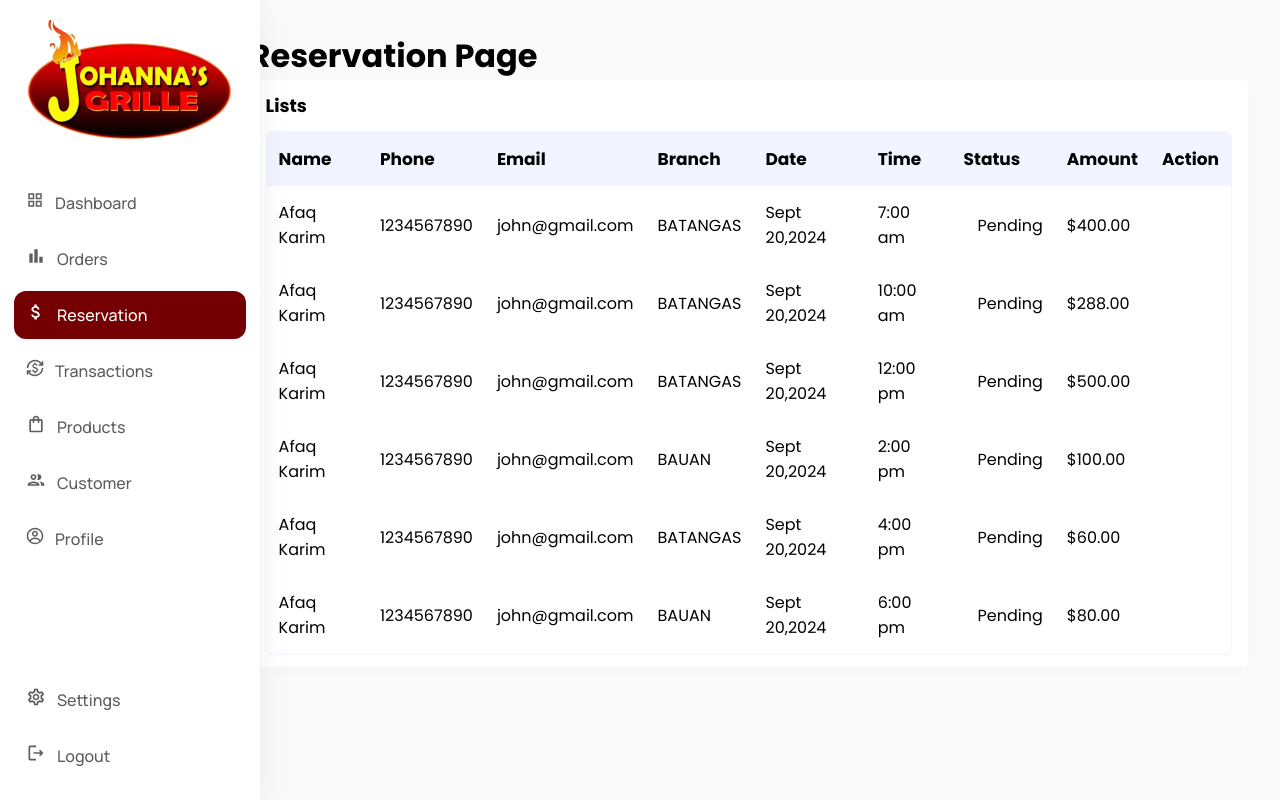
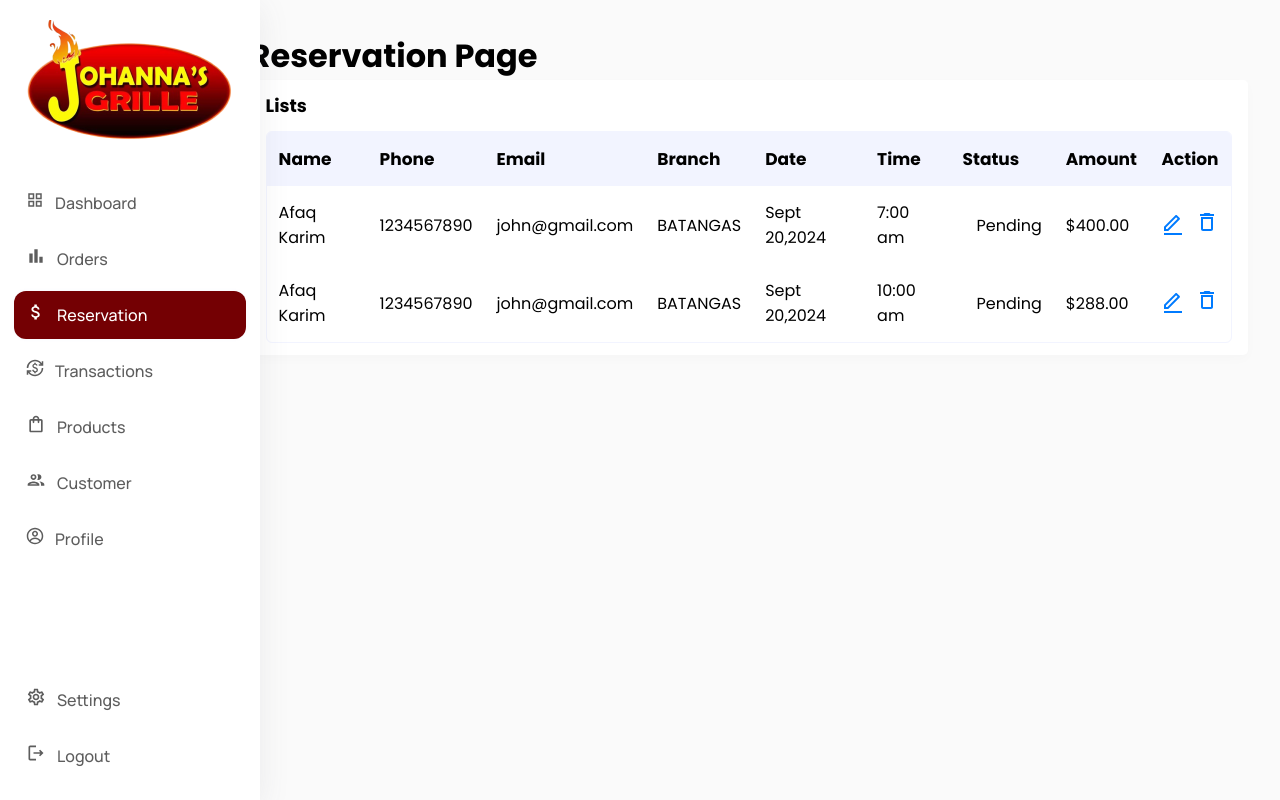
Before and after one commit to LeeRovicFestijo/Johannas_Grille, a React (Vite) app: page /admin/reservation in a window 1280 px wide. Built offline with nearby package versions, Linux system fonts and the light colour scheme.

Commit message:
asdfghjkl

```diff
--- /dev/null
+++ b/src/components/Admin/Order/OrderDel.css
@@ -0,0 +1,41 @@
+.delete-modal-overlay {
+    position: fixed;
+    top: 0;
+    left: 0;
+    width: 100%;
+    height: 100%;
+    background-color: rgba(0, 0, 0, 0.5);
+    display: flex;
+    justify-content: center;
+    align-items: center;
+  }
+
+  .delete-modal {
+    background-color: white;
+    padding: 20px;
+    border-radius: 8px;
+    box-shadow: 0 2px 10px rgba(0, 0, 0, 0.1);
+    text-align: center;
+  }
+
+  .modal-actions {
+    display: flex;
+    justify-content: space-around;
+    margin-top: 20px;
+  }
+
+  .modal-btn {
+    padding: 10px 20px;
+    border: none;
+    border-radius: 4px;
+    cursor: pointer;
+  }
+
+  .cancel-btn {
+    background-color: #ddd;
+  }
+
+  .del-btn {
+    background-color: #f44336;
+    color: white;
+  }
--- /dev/null
+++ b/src/components/Admin/Order/OrderDel.jsx
@@ -0,0 +1,30 @@
+// OrderDelete.js
+import React from "react";
+import "./OrderDel.css"; // Create this CSS file for styling if needed
+
+const OrderDelete = ({ selectedOrder, handleCloseModal, handleDeleteOrder }) => {
+  return (
+    <div className="delete-modal-overlay">
+      <div className="delete-modal">
+        <h2>Delete Order</h2>
+        <p>Are you sure you want to delete this order?</p>
+        <p>
+          <strong>Order ID:</strong> {selectedOrder?.order_id}
+        </p>
+        <div className="modal-actions">
+          <button className="modal-btn cancel-btn" onClick={handleCloseModal}>
+            Cancel
+          </button>
+          <button
+            className="modal-btn del-btn"
+            onClick={() => handleDeleteOrder(selectedOrder?.id)}
+          >
+            Delete
+          </button>
+        </div>
+      </div>
+    </div>
+  );
+};
+
+export default OrderDelete;
--- /dev/null
+++ b/src/components/Admin/Reservation/ReservationEdit.css
@@ -0,0 +1,21 @@
+.action-buttons {
+    display: flex;
+    gap: 10px;
+  }
+
+  .edit-btn,
+  .delete-btn {
+    background: none;
+    border: none;
+    cursor: pointer;
+    color: #007bff;
+    font-size: 18px;
+  }
+
+  .edit-btn:hover {
+    color: #28a745;
+  }
+
+  .delete-btn:hover {
+    color: #dc3545;
+  }
--- /dev/null
+++ b/src/components/Admin/Reservation/ReservationEdit.jsx
@@ -0,0 +1,20 @@
+import React from "react";
+import { MdDeleteOutline } from "react-icons/md"; // Delete Icon
+import { RiEditLine } from "react-icons/ri"; // Edit Icon
+import "./ReservationEdit.css";
+
+
+const OrderAction = ({ onEdit, onDelete }) => {
+  return (
+    <div className="action-buttons">
+      <button className="edit-btn" onClick={onEdit}>
+        <RiEditLine size={24} />
+      </button>
+      <button className="delete-btn" onClick={onDelete}>
+        <MdDeleteOutline size={24} />
+      </button>
+    </div>
+  );
+};
+
+export default OrderAction;
--- a/src/pages/Admin/Orders/Order.jsx
+++ b/src/pages/Admin/Orders/Order.jsx
@@ -4,102 +4,52 @@ import "./Order.css";
 import { MdDeleteOutline } from "react-icons/md";
 import { RiEditLine } from "react-icons/ri";
 import OrderEdit from "../../../components/Admin/Order/OrderEdit";
+import OrderDelete from "../../../components/Admin/Order/OrderDel"; // Import delete modal
 
-const TABLE_HEADS = [
-  "Products",
-  "Order ID",
-  "Date",
-  "Customer name",
-  "Status",
-  "Amount",
-  "Action",
-];
-
+const TABLE_HEADS = ["Products", "Order ID", "Date", "Customer name", "Status", "Amount", "Action"];
 const TABLE_DATA = [
-  {
-    id: 100,
-    name: "Iphone 13 Pro",
-    order_id: 11232,
-    date: "Jun 29,2022",
-    customer: "Afaq Karim",
-    status: "delivered",
-    amount: 400,
-  },
-  {
-    id: 101,
-    name: "Macbook Pro",
-    order_id: 11232,
-    date: "Jun 29,2022",
-    customer: "Afaq Karim",
-    status: "pending",
-    amount: 288,
-  },
-  {
-    id: 102,
-    name: "Apple Watch",
-    order_id: 11232,
-    date: "Jun 29,2022",
-    customer: "Afaq Karim",
-    status: "canceled",
-    amount: 500,
-  },
-  {
-    id: 103,
-    name: "Microsoft Book",
-    order_id: 11232,
-    date: "Jun 29,2022",
-    customer: "Afaq Karim",
-    status: "delivered",
-    amount: 100,
-  },
-  {
-    id: 104,
-    name: "Apple Pen",
-    order_id: 11232,
-    date: "Jun 29,2022",
-    customer: "Afaq Karim",
-    status: "delivered",
-    amount: 60,
-  },
-  {
-    id: 105,
-    name: "Airpods",
-    order_id: 11232,
-    date: "Jun 29,2022",
-    customer: "Afaq Karim",
-    status: "delivered",
-    amount: 80,
-  },
+  { id: 100, name: "Iphone 13 Pro", order_id: 11232, date: "Jun 29,2022", customer: "Afaq Karim", status: "delivered", amount: 400 },
+  { id: 101, name: "Macbook Pro", order_id: 11232, date: "Jun 29,2022", customer: "Afaq Karim", status: "pending", amount: 288 },
+  { id: 102, name: "Apple Watch", order_id: 11232, date: "Jun 29,2022", customer: "Afaq Karim", status: "canceled", amount: 500 },
+  { id: 103, name: "Microsoft Book", order_id: 11232, date: "Jun 29,2022", customer: "Afaq Karim", status: "delivered", amount: 100 },
+  { id: 104, name: "Apple Pen", order_id: 11232, date: "Jun 29,2022", customer: "Afaq Karim", status: "delivered", amount: 60 },
+  { id: 105, name: "Airpods", order_id: 11232, date: "Jun 29,2022", customer: "Afaq Karim", status: "delivered", amount: 80 },
 ];
 
 const Orders = () => {
-  const [isModalOpen, setIsModalOpen] = useState(false);
+  const [isEditModalOpen, setIsEditModalOpen] = useState(false);
+  const [isDeleteModalOpen, setIsDeleteModalOpen] = useState(false);
   const [selectedOrder, setSelectedOrder] = useState(null);
 
-  // Open modal and set the selected order
+  // Open edit modal
   const handleEditClick = (order) => {
     setSelectedOrder(order);
-    setIsModalOpen(true);
+    setIsEditModalOpen(true);
   };
 
-  // Handle closing modal
+  // Open delete modal
+  const handleDeleteClick = (order) => {
+    setSelectedOrder(order);
+    setIsDeleteModalOpen(true);
+  };
+
+  // Handle closing modals
   const handleCloseModal = () => {
-    setIsModalOpen(false);
+    setIsEditModalOpen(false);
+    setIsDeleteModalOpen(false);
     setSelectedOrder(null);
   };
 
-  // Handle form submission
-  const handleFormSubmit = (e) => {
-    e.preventDefault();
-    // Logic to update the order details
+  // Handle delete action
+  const handleDeleteOrder = (orderId) => {
+    // Logic to delete the order
+    console.log("Order deleted:", orderId);
     handleCloseModal();
   };
 
   return (
     <main className="page-wrapper">
-      {/* left of page */}
       <Sidebar />
-      {/* right side/content of the page */}
       <div className="content-wrapper">
         <div>
           <h1>Orders Page</h1>
@@ -117,8 +67,7 @@ const Orders = () => {
                   </tr>
                 </thead>
                 <tbody>
-                  {TABLE_DATA?.map((dataItem) => {
-                    return (
+                  {TABLE_DATA?.map((dataItem) => (
                     <tr key={dataItem.id}>
                       <td>{dataItem.name}</td>
                       <td>{dataItem.order_id}</td>
@@ -126,9 +75,7 @@ const Orders = () => {
                       <td>{dataItem.customer}</td>
                       <td>
                         <div className="or-dt-status">
-                            <span
-                              className={`or-dt-status-dot dot-${dataItem.status}`}
-                            ></span>
+                          <span className={`or-dt-status-dot dot-${dataItem.status}`}></span>
                           <span className="or-dt-status-text">{dataItem.status}</span>
                         </div>
                       </td>
@@ -136,23 +83,17 @@ const Orders = () => {
                       <td className="or-dt-cell-action">
                         <div className="edit-delete-container">
                           <div className="edit-btn">
-                              {/* Edit Icon Button */}
-                              <button
-                                className="item-btn-cart"
-                                onClick={() => handleEditClick(dataItem)}
-                              >
+                            <button className="item-btn-cart" onClick={() => handleEditClick(dataItem)}>
                               <RiEditLine size={25} />
                             </button>
-                              {/* Delete Icon Button */}
-                              <button className="item-btn-cart">
+                            <button className="item-btn-cart" onClick={() => handleDeleteClick(dataItem)}>
                               <MdDeleteOutline size={25} />
                             </button>
                           </div>
                         </div>
                       </td>
                     </tr>
-                    );
-                  })}
+                  ))}
                 </tbody>
               </table>
             </div>
@@ -160,20 +101,26 @@ const Orders = () => {
         </div>
 
         {/* Render EditOrderForm as a modal */}
-        {isModalOpen && (
+        {isEditModalOpen && (
           <OrderEdit
             selectedOrder={selectedOrder}
             setSelectedOrder={setSelectedOrder}
-            handleFormSubmit={handleFormSubmit}
+            handleFormSubmit={() => console.log("Order updated")}
             handleCloseModal={handleCloseModal}
           />
         )}
 
-
+        {/* Render OrderDelete modal */}
+        {isDeleteModalOpen && (
+          <OrderDelete
+            selectedOrder={selectedOrder}
+            handleCloseModal={handleCloseModal}
+            handleDeleteOrder={handleDeleteOrder}
+          />
+        )}
       </div>
     </main>
   );
 };
 
-
 export default Orders;
--- a/src/pages/Admin/Reservation/Reservation.jsx
+++ b/src/pages/Admin/Reservation/Reservation.jsx
@@ -1,5 +1,6 @@
-// import OrderAction from "./OrderAction";
+import React from "react";
 import Sidebar from "../../../components/Admin/Sidebar/Sidebar";
+import OrderAction from "../../../components/Admin/Reservation/ReservationEdit"; // Import the OrderAction component
 import "./Reservation.css";
 
 const TABLE_HEADS = [
@@ -37,62 +38,26 @@ const TABLE_HEADS = [
     status: "pending",
     amount: 288,
   },
-    {
-      id: 102,
-      name: "Afaq Karim",
-      phone: 1234567890,
-      email: "john@gmail.com",
-      branch: "BATANGAS",
-      date: "Sept 20,2024",
-      time: "12:00 pm",
-      status: "pending",
-      amount: 500,
-    },
-    {
-      id: 103,
-      name: "Afaq Karim",
-      phone: 1234567890,
-      email: "john@gmail.com",
-      branch: "BAUAN",
-      date: "Sept 20,2024",
-      time: "2:00 pm",
-      status: "pending",
-      amount: 100,
-    },
-    {
-      id: 104,
-      name: "Afaq Karim",
-      phone: 1234567890,
-      email: "john@gmail.com",
-      branch: "BATANGAS",
-      date: "Sept 20,2024",
-      time: "4:00 pm",
-      status: "pending",
-      amount: 60,
-    },
-    {
-      id: 105,
-      name: "Afaq Karim",
-      phone: 1234567890,
-      email: "john@gmail.com",
-      branch: "BAUAN",
-      date: "Sept 20,2024",
-      time: "6:00 pm",
-      status: "pending",
-      amount: 80,
-    },
+  // More data...
 ];
 
 const Orders = () => {
+  const handleEdit = (item) => {
+    console.log("Editing item: ", item);
+    // Add logic to handle editing
+  };
+
+  const handleDelete = (item) => {
+    console.log("Deleting item: ", item);
+    // Add logic to handle deletion
+  };
+
   return (
     <main className="page-wrapper">
-      {/* left of page */}
       <Sidebar />
-      {/* right side/content of the page */}
       <div className="content-wrapper">
-      <div>
         <h1>Reservation Page</h1>
-      {<section className="or-content-area-table">
+        <section className="or-content-area-table">
           <div className="or-data-table-info">
             <h1 className="or-data-table-title">Lists</h1>
           </div>
@@ -100,14 +65,13 @@ const Orders = () => {
             <table>
               <thead>
                 <tr>
-              {TABLE_HEADS?.map((th, index) => (
+                  {TABLE_HEADS.map((th, index) => (
                     <th key={index}>{th}</th>
                   ))}
                 </tr>
               </thead>
               <tbody>
-            {TABLE_DATA?.map((dataItem) => {
-              return (
+                {TABLE_DATA.map((dataItem) => (
                   <tr key={dataItem.id}>
                     <td>{dataItem.name}</td>
                     <td>{dataItem.phone}</td>
@@ -117,24 +81,23 @@ const Orders = () => {
                     <td>{dataItem.time}</td>
                     <td>
                       <div className="or-dt-status">
-                      <span
-                        className={`or-dt-status-dot dot-${dataItem.status}`}
-                      ></span>
+                        <span className={`or-dt-status-dot dot-${dataItem.status}`}></span>
                         <span className="or-dt-status-text">{dataItem.status}</span>
                       </div>
                     </td>
                     <td>${dataItem.amount.toFixed(2)}</td>
                     <td className="or-dt-cell-action">
-                    {/* <OrderAction /> */}
+                      <OrderAction
+                        onEdit={() => handleEdit(dataItem)}
+                        onDelete={() => handleDelete(dataItem)}
+                      />
                     </td>
                   </tr>
-              );
-            })}
+                ))}
               </tbody>
             </table>
           </div>
-    </section>}
-    </div>
+        </section>
       </div>
     </main>
   );
```
Also changed, not shown: src/pages/Admin/Reservation/Reservation.css (indentation only). Lines whose indentation alone changed are shown as unchanged.
